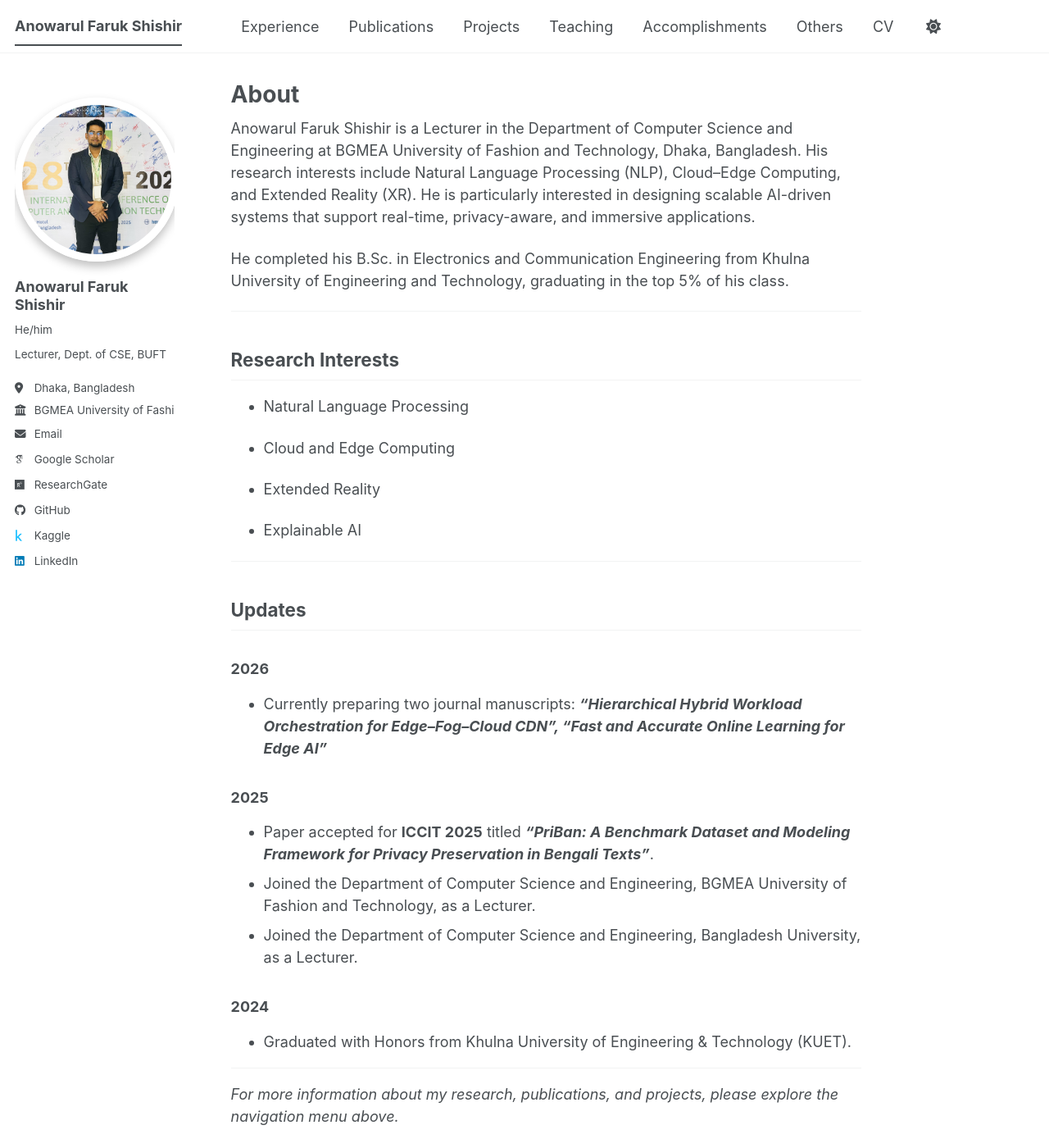
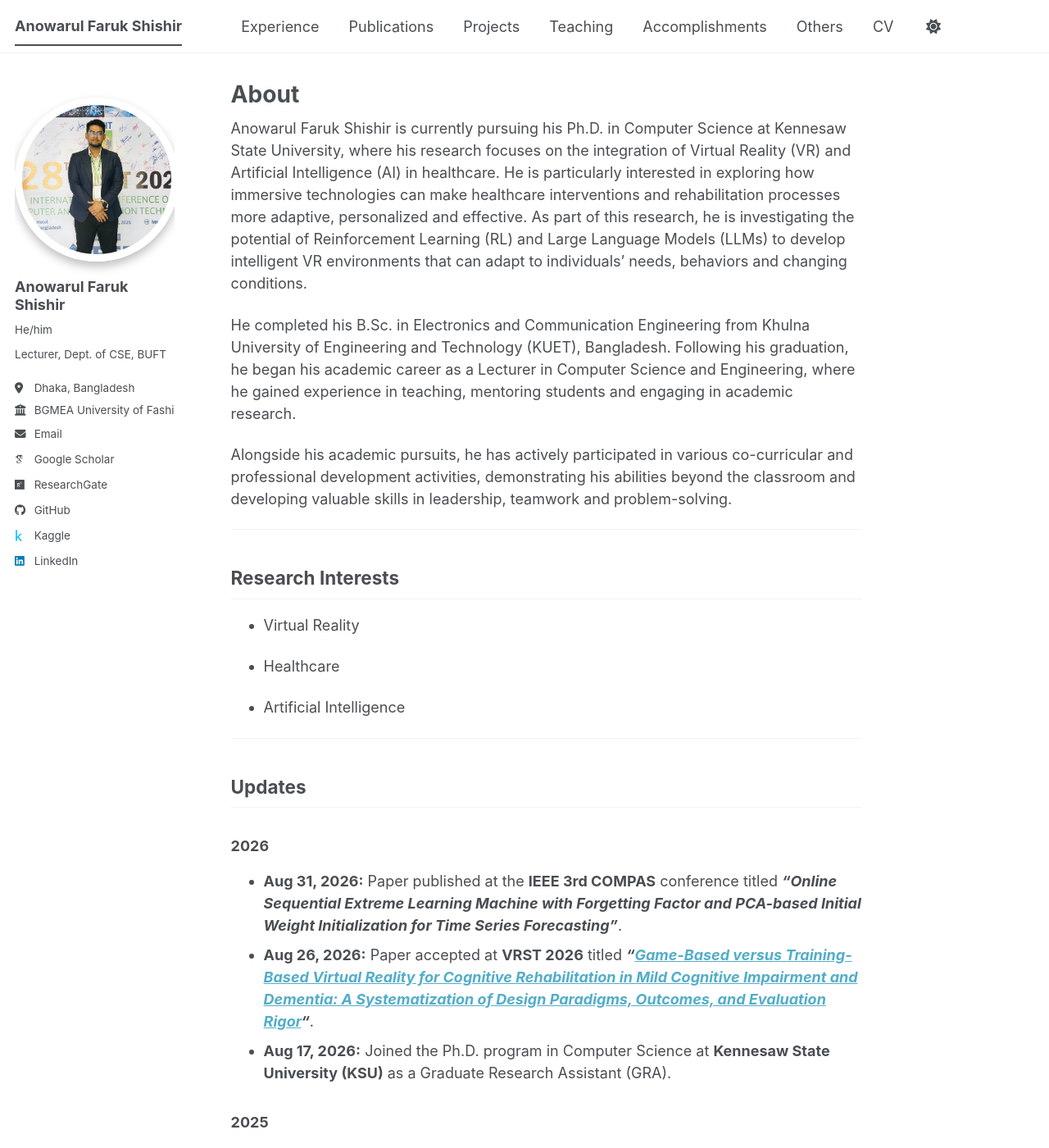
Before and after one commit to afshishir/afshishir.github.io, a Jekyll site: the page built from _pages/about.md, in a window 1280 px wide and 1400 px high. Shown: the whole window at 82% size. Built offline with Jekyll 4.4.1, drawn with Linux system fonts in a browser that asks for light colours; some web fonts are replaced; a script bundle is joined from its source files by our own code; library files that are not in the unit come from our copies.

Commit message:
Update about.md

```diff
--- a/_pages/about.md
+++ b/_pages/about.md
@@ -7,28 +7,30 @@ redirect_from:
   - /about.html
 ---
 
-Anowarul Faruk Shishir is a Lecturer in the Department of Computer Science and Engineering at BGMEA University of Fashion and Technology, Dhaka, Bangladesh. His research interests include Natural Language Processing (NLP), Cloud–Edge Computing, and Extended Reality (XR). He is particularly interested in designing scalable AI-driven systems that support real-time, privacy-aware, and immersive applications.
+Anowarul Faruk Shishir is currently pursuing his Ph.D. in Computer Science at Kennesaw State University, where his research focuses on the integration of Virtual Reality (VR) and Artificial Intelligence (AI) in healthcare. He is particularly interested in exploring how immersive technologies can make healthcare interventions and rehabilitation processes more adaptive, personalized and effective. As part of this research, he is investigating the potential of Reinforcement Learning (RL) and Large Language Models (LLMs) to develop intelligent VR environments that can adapt to individuals' needs, behaviors and changing conditions.
 
-He completed his B.Sc. in Electronics and Communication Engineering from Khulna University of Engineering and Technology, graduating in the top 5% of his class.
+He completed his B.Sc. in Electronics and Communication Engineering from Khulna University of Engineering and Technology (KUET), Bangladesh. Following his graduation, he began his academic career as a Lecturer in Computer Science and Engineering, where he gained experience in teaching, mentoring students and engaging in academic research.
+
+Alongside his academic pursuits, he has actively participated in various co-curricular and professional development activities, demonstrating his abilities beyond the classroom and developing valuable skills in leadership, teamwork and problem-solving.
 
 ---
 
 ## Research Interests
 
-- Natural Language Processing
+- Virtual Reality
 
-- Cloud and Edge Computing
+- Healthcare
 
-- Extended Reality
-
-- Explainable AI
+- Artificial Intelligence
 
 ---
 
 ## Updates
 
 ### 2026
-- Currently preparing two journal manuscripts: ***"Hierarchical Hybrid Workload Orchestration for Edge–Fog–Cloud CDN", "Fast and Accurate Online Learning for Edge AI"***
+- **Aug 31, 2026:** Paper published at the **IEEE 3rd COMPAS** conference titled ***"Online Sequential Extreme Learning Machine with Forgetting Factor and PCA-based Initial Weight Initialization for Time Series Forecasting"***.
+- **Aug 26, 2026:** Paper accepted at **VRST 2026** titled ***"[Game-Based versus Training-Based Virtual Reality for Cognitive Rehabilitation in Mild Cognitive Impairment and Dementia: A Systematization of Design Paradigms, Outcomes, and Evaluation Rigor](https://scholar.google.com/scholar?oi=bibs&cluster=10669331899581648695&btnI=1&hl=en)"***.
+- **Aug 17, 2026:** Joined the Ph.D. program in Computer Science at **Kennesaw State University (KSU)** as a Graduate Research Assistant (GRA).
 
 ### 2025
 - Paper accepted for **ICCIT 2025** titled ***"PriBan: A Benchmark Dataset and Modeling Framework for Privacy Preservation in Bengali Texts"***.
```
